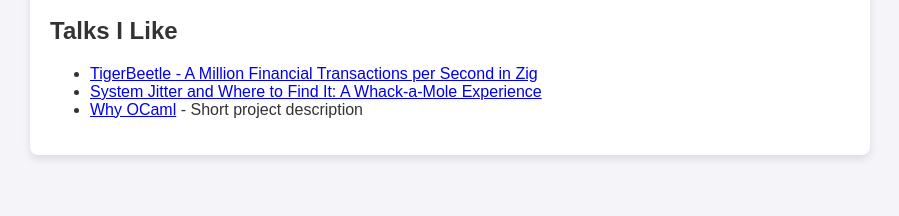
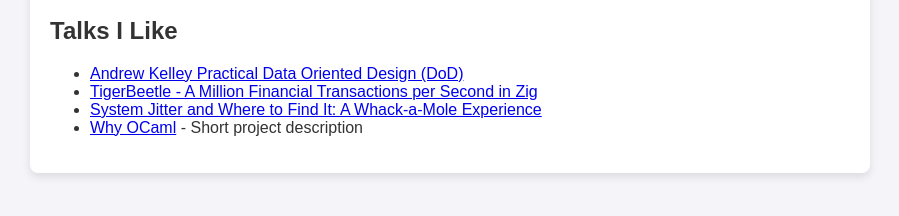
Before and after one commit to lostcache/portfolio, a plain HTML site: page index.html in a window 1280 px wide. Both pictures are taken after a click on the button "Projects". Shown: the part 188-404 px from the top of the page, without its empty margins (190-1089 px from the left). Drawn offline with Linux system fonts and the light colour scheme.

Commit message:
(feat) added my favourite talk

```diff
--- a/index.html
+++ b/index.html
@@ -24,6 +24,7 @@
         <div id="projects" class="tab-content" style="display: none;">
             <h2>Talks I Like</h2>
             <ul>
+                <li><a href="https://www.youtube.com/watch?v=IroPQ150F6c">Andrew Kelley Practical Data Oriented Design (DoD)</a></li>
                 <li><a href="https://www.youtube.com/watch?v=BH2jvJ74npM">TigerBeetle - A Million Financial Transactions per Second in Zig</a></li>
                 <li><a href="https://www.youtube.com/watch?v=I_TtMk5z0O0">System Jitter and Where to Find It: A Whack-a-Mole Experience</a></li>
                 <li><a href="https://www.youtube.com/watch?v=v1CmGbOGb2I">Why OCaml</a> - Short project description</li>
```
